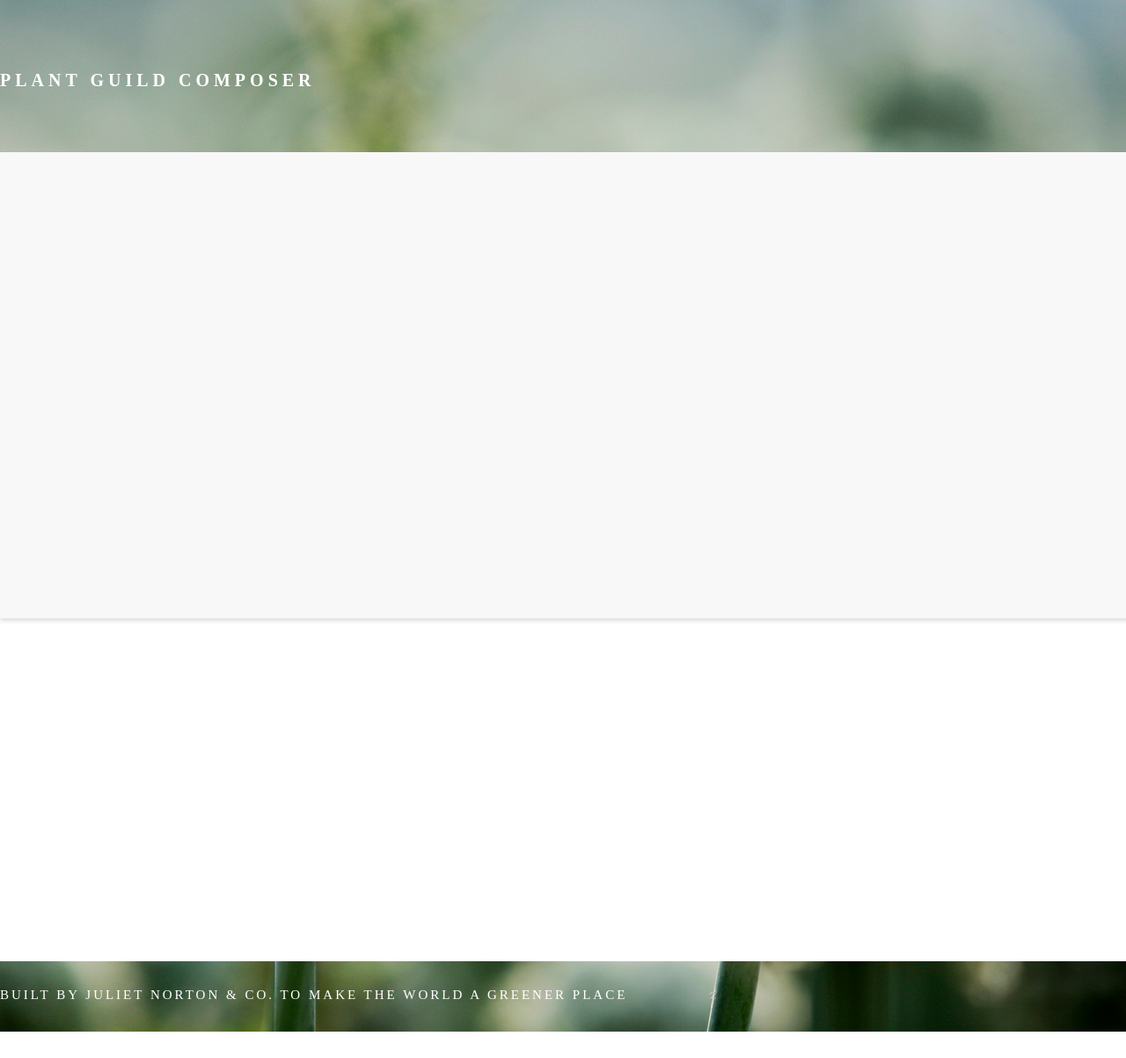
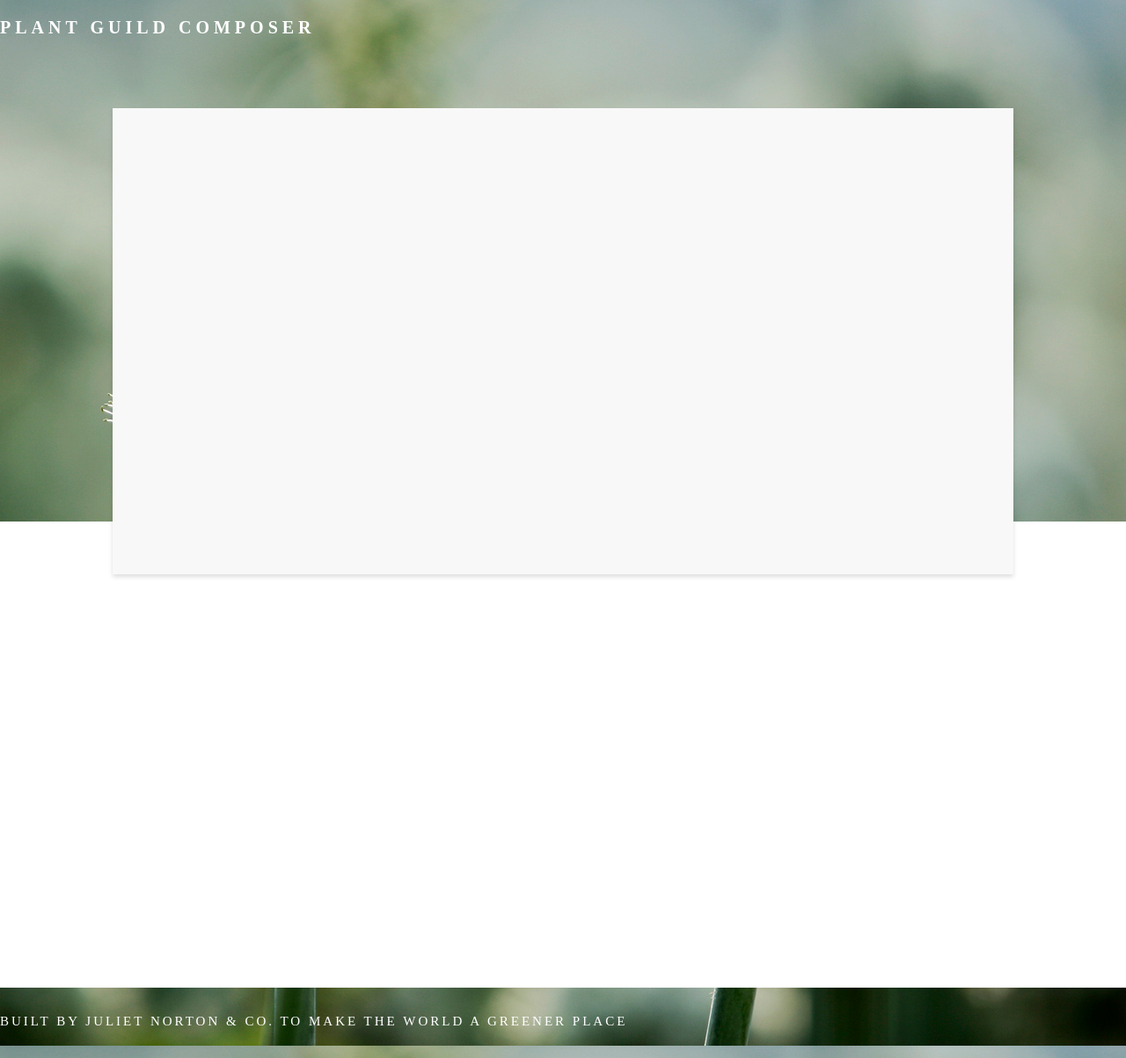
Before and after one commit to julietnpn/sage, a PHP site: the page made by composer/HTML/Forms Template.html in a window 1280 px wide; the page is wider, and only the part inside the window is pictured. Shown: that part at 88% size. Before the commit the page ends 1173 px from the top of that part, so only its background shows below. Run offline with PHP 8.4, Linux system fonts and the light colour scheme.

Commit message:
Updated style
Added .big and margin and paddings to some divs

```diff
--- a/composer/HTML/CSS/style.css
+++ b/composer/HTML/CSS/style.css
@@ -1,3 +1,5 @@
+/* @override http://www.seantburke.com/plant/composer/HTML/CSS/style.css */
+
 html,body,div,span,applet,object,iframe,h1,h2,h3,h4,h5,h6,p,blockquote,pre,a,abbr,acronym,address,big,cite,code,del,dfn,em,font,img,ins,kbd,q,s,samp,small,strike,strong,sub,sup,tt,var,b,u,i,center,dl,dt,dd,ol,ul,li,fieldset,form,label,legend,table,caption,tbody,tfoot,thead,tr,th,td
 {
   margin:0;
@@ -66,15 +68,15 @@
 
 .contain {
 	width: 1500px;
-	margin: 0 auto;
+	margin: 20px auto;
 }
 
 .top_module {
 	position: relative;
-	width: 1500px;
+	width: 80%;
 	height: 530px;
 	background: #f8f8f8;
-	margin: 70px auto 0;
+	margin: 0 auto 0;
 	z-index: 0;
 	-webkit-box-shadow: 0 3px 5px rgba(0, 0, 0, 0.13);
 }
@@ -85,6 +87,7 @@
 	background: white;
 	z-index: -1;
 	margin-top: -60px;
+	padding-top: 80px;
 }
 
 footer {
@@ -97,7 +100,7 @@
 	font: 700 20px "Gotham HTF";
 	letter-spacing: 5px;
 	color: white;
-	margin-top: 80px;
+	margin-bottom: 80px;
 	-webkit-font-smoothing: antialiased;
 }
 
@@ -108,3 +111,14 @@
 	margin: 30px auto 0;
 	-webkit-font-smoothing: antialiased;
 }
+
+.big {
+	font-size: 30px;
+	border-style: hidden;
+	-moz-box-shadow: 0 1px 6px rgba(0, 0, 0, 0.36);
+	-webkit-box-shadow: 0 1px 6px rgba(0, 0, 0, 0.36);
+	box-shadow: 0 1px 6px rgba(0, 0, 0, 0.36);
+	float: left;
+	clear: left;
+	width: 400px;
+}
```
